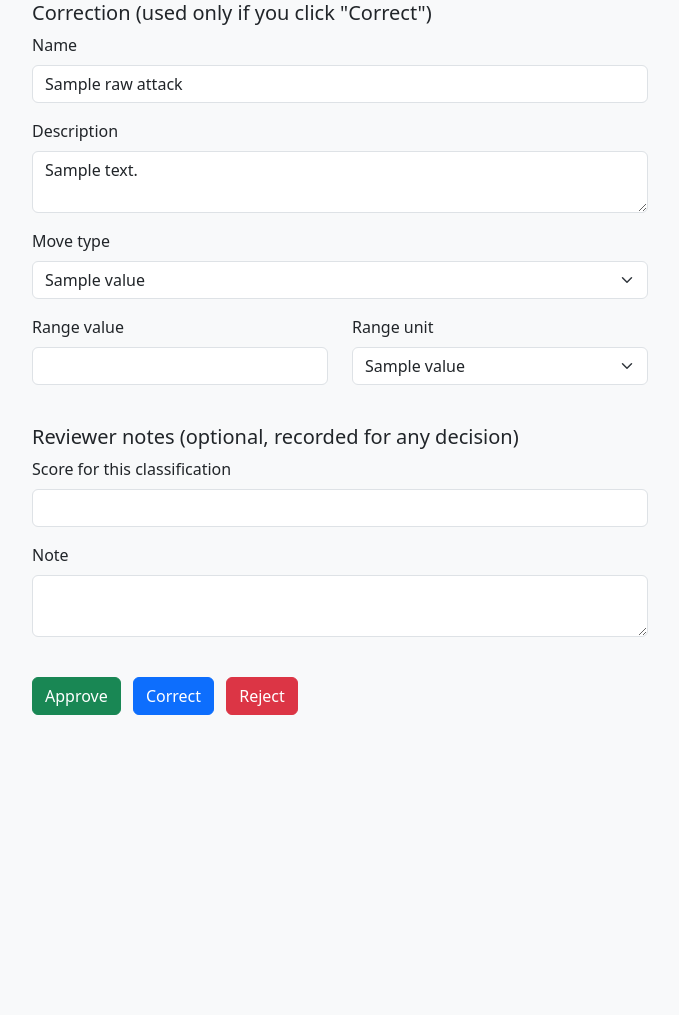
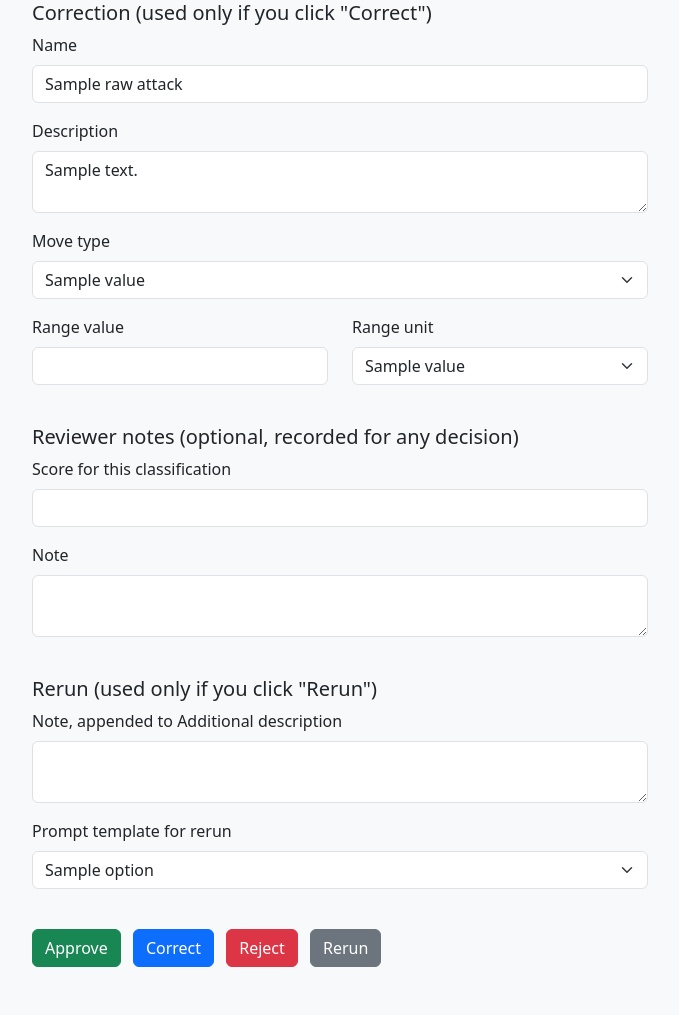
Before and after one commit to Alteredlilac/MonsterForge, a FastAPI app: template monsterforge/ui/templates/review_form.html.jinja2 in a window 1280 px wide. Shown: the part 598-1613 px from the top of the page, without its empty margins (300-979 px from the left). Before the commit the page ends 1313 px from the top, so only its background shows below. Run offline with FastAPI, Linux system fonts and the light colour scheme; the template is opened without the code that fills it: most values are stand-ins (such as "Sample title", 1, 10 or a date in 2020).

Commit message:
feat(ui): add rerun to the web review flow (MVP 1.1)
Mirrors _review_input.py's CLI rerun as a fourth decision on the same
/review form and route, rather than a separate rotta — the correction
fieldset already follows the "present in the form, used only if that
button is clicked" pattern (description/move_type/range for Correct),
and Rerun's own fields (note, template choice) fit the same shape.

Added:
- review_form.html.jinja2: a "Rerun" fieldset (optional note appended
  to Additional description, a prompt-template dropdown pre-selected to
  the template currently in effect) and a fourth Rerun button,
  formnovalidate like Approve/Reject since it doesn't use the
  correction fields either.
- ui/app.py: review()'s new "rerun" branch makes a real second
  classify_attack() call and re-renders review_form.html.jinja2 with
  the new result — never _render_card(), since a rerun is a
  reclassification to review again, not a decision. On any failure
  (unknown template, model unavailable, or any other classify_attack
  error), re-shows the form with the ORIGINAL classification untouched
  plus an error banner — same principle as the existing
  UnknownAttackRange bounce-back: a failed action here must not discard
  the reviewer's already-reviewed state.
- _review_form_context() now also carries prompt_templates
  (ATTACK_PROMPT_TEMPLATE_OPTIONS), needed for the new dropdown.

```diff
--- a/monsterforge/ui/app.py
+++ b/monsterforge/ui/app.py
@@ -189,6 +189,7 @@ def _review_form_context(
         "image_uri": image_uri,
         "move_types": [move_type.value for move_type in MoveType],
         "unit_systems": [unit.value for unit in UnitSystem],
+        "prompt_templates": ATTACK_PROMPT_TEMPLATE_OPTIONS,
         "is_melee": is_melee(raw_attack),
         "error_message": error_message,
     }
@@ -437,6 +438,8 @@ def review(
         range_unit: str = Form(""),
         assigned_llm_score: str = Form(""),
         edit_note: str = Form(""),
+        rerun_note: str = Form(""),
+        rerun_template_name: str = Form(""),
         ) -> HTMLResponse:
     raw_attack = RawAttack(
         name=raw_attack_name,
@@ -454,6 +457,60 @@ def review(
 
     if decision == "reject":
         return _message_page("No card produced: the classification was rejected.")
+
+    if decision == "rerun":
+        # NOTE:
+        # Mirrors _review_input.py's CLI rerun, but as one HTTP round
+        # trip instead of a loop inside the same process: a fresh
+        # classify_attack() call, an optional note appended to
+        # additional_description, and optionally a different template.
+        # On any failure, re-shows review_form.html.jinja2 with the
+        # ORIGINAL (pre-rerun) classification untouched plus an error
+        # banner — same principle as the UnknownAttackRange bounce-back
+        # below: a failed action here must not discard the reviewer's
+        # already-reviewed state.
+        if rerun_template_name not in {option.path for option in ATTACK_PROMPT_TEMPLATE_OPTIONS}:
+            return templates.TemplateResponse(
+                request, "review_form.html.jinja2",
+                _review_form_context(
+                    raw_attack, semantic_context, original_result, template_name, image_uri,
+                    error_message=f"Unknown prompt template: {rerun_template_name!r}.",
+                ),
+            )
+
+        rerun_context = semantic_context
+        if rerun_note.strip():
+            combined_description = (
+                f"{semantic_context.additional_description}\n{rerun_note}"
+                if semantic_context.additional_description else rerun_note
+            )
+            rerun_context = dataclasses.replace(semantic_context, additional_description=combined_description)
+
+        try:
+            new_result = classify_attack(
+                raw_attack=raw_attack,
+                additional_description=rerun_context.additional_description,
+                creature_description=rerun_context.creature_description,
+                creature_subtype=rerun_context.creature_subtype,
+                template_name=rerun_template_name,
+            )
+        except ModelUnavailableError as exc:
+            error_message = f"The configured LLM model is unavailable: {exc}"
+        except Exception as exc:
+            error_message = f"Rerun failed: {exc}"
+        else:
+            return templates.TemplateResponse(
+                request, "review_form.html.jinja2",
+                _review_form_context(raw_attack, rerun_context, new_result, rerun_template_name, image_uri),
+            )
+
+        return templates.TemplateResponse(
+            request, "review_form.html.jinja2",
+            _review_form_context(
+                raw_attack, semantic_context, original_result, template_name, image_uri,
+                error_message=error_message,
+            ),
+        )
 
     if decision == "correct":
         if not name.strip():
--- a/monsterforge/ui/templates/review_form.html.jinja2
+++ b/monsterforge/ui/templates/review_form.html.jinja2
@@ -96,15 +96,32 @@
       </div>
     </fieldset>
 
+    <fieldset class="mb-4">
+      <legend class="h5">Rerun (used only if you click "Rerun")</legend>
+      <div class="mb-3">
+        <label for="rerun_note" class="form-label">Note, appended to Additional description</label>
+        <textarea class="form-control" id="rerun_note" name="rerun_note" rows="2"></textarea>
+      </div>
+      <div class="mb-3">
+        <label for="rerun_template_name" class="form-label">Prompt template for rerun</label>
+        <select class="form-select" id="rerun_template_name" name="rerun_template_name">
+          {% for option in prompt_templates %}
+          <option value="{{ option.path }}" {{ "selected" if option.path == template_name else "" }}>{{ option.label }}</option>
+          {% endfor %}
+        </select>
+      </div>
+    </fieldset>
+
     <!--
-      formnovalidate on Approve/Reject: the correction fieldset above
-      (name/description/move_type/range) is used only if Correct is
-      clicked — HTML5 required on the name field must not block Approve
-      or Reject just because a field that decision ignores is blank.
+      formnovalidate on Approve/Reject/Rerun: the correction fieldset
+      above (name/description/move_type/range) is used only if Correct
+      is clicked — HTML5 required on the name field must not block the
+      other three decisions just because a field they ignore is blank.
     -->
     <button type="submit" name="decision" value="approve" class="btn btn-success me-2" formnovalidate>Approve</button>
     <button type="submit" name="decision" value="correct" class="btn btn-primary me-2">Correct</button>
-    <button type="submit" name="decision" value="reject" class="btn btn-danger" formnovalidate>Reject</button>
+    <button type="submit" name="decision" value="reject" class="btn btn-danger me-2" formnovalidate>Reject</button>
+    <button type="submit" name="decision" value="rerun" class="btn btn-secondary" formnovalidate>Rerun</button>
   </form>
 </div>
 </body>
```
Also changed, not shown: tests/ui/test_app.py (+92 -0 lines).
